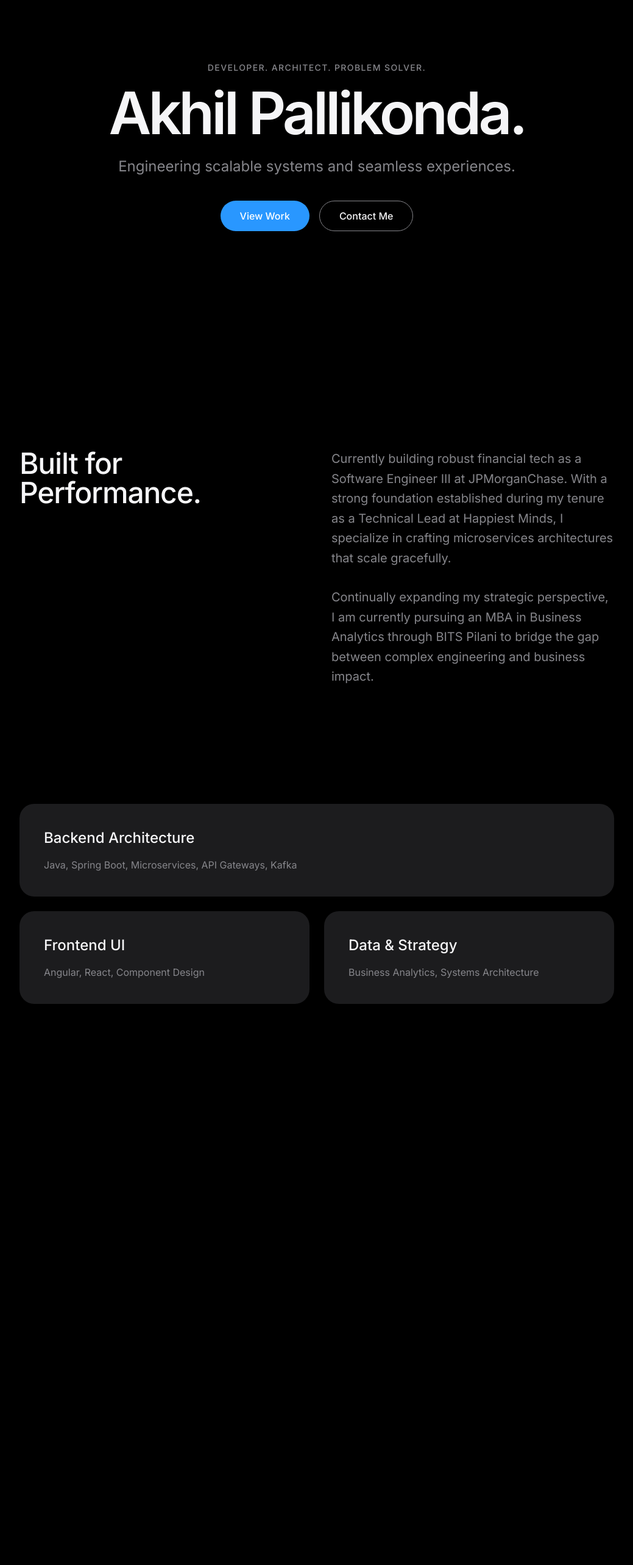
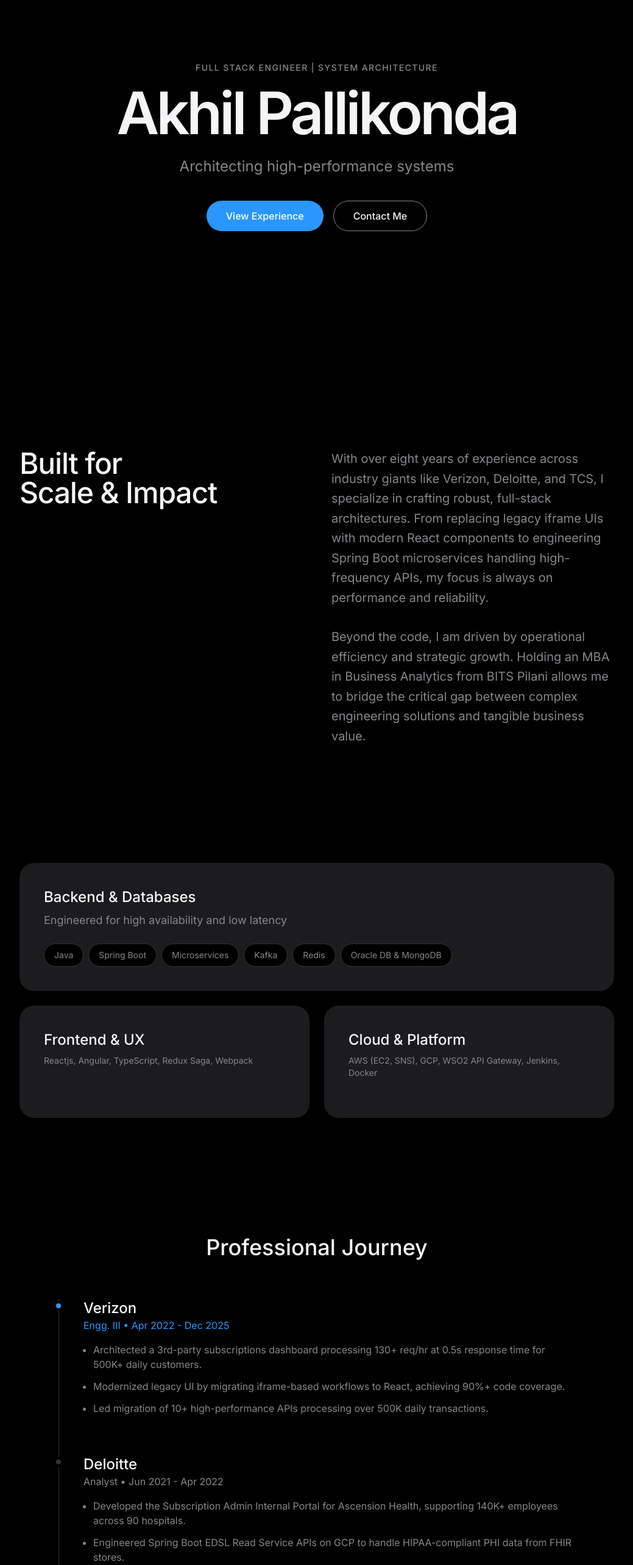
Before and after one commit to akhil-pallikonda/akhil-portfolio, an Angular app: page / in a window 1280 px wide. Shown: the part 160-2726 px from the top of the page at 61% size, without its empty margins (120-1159 px from the left). Before the commit the page ends 1902 px from the top, so only its background shows below. Built offline with nearby package versions, Linux system fonts and the light colour scheme.

Commit message:
Experience Journey

```diff
--- a/src/app/about/about.html
+++ b/src/app/about/about.html
@@ -1,18 +1,20 @@
 <section class="max-w-5xl mx-auto py-24 px-6 grid grid-cols-1 md:grid-cols-2 gap-12">
     <div>
         <h2 class="text-4xl md:text-5xl font-medium tracking-tight sticky top-24">
-            Built for<br>Performance.
+            Built for<br>Scale & Impact
         </h2>
     </div>
     <div class="space-y-8 text-xl text-appleMuted leading-relaxed">
         <p>
-            Currently building robust financial tech as a Software Engineer III at JPMorganChase. With a strong
-            foundation established during my tenure as a Technical Lead at Happiest Minds, I specialize in crafting
-            microservices architectures that scale gracefully.
+            With over eight years of experience across industry giants like Verizon, Deloitte, and TCS, I specialize in
+            crafting robust, full-stack architectures. From replacing legacy iframe UIs with modern React components to
+            engineering Spring Boot microservices handling high-frequency APIs, my focus is always on performance and
+            reliability.
         </p>
         <p>
-            Continually expanding my strategic perspective, I am currently pursuing an MBA in Business Analytics through
-            BITS Pilani to bridge the gap between complex engineering and business impact.
+            Beyond the code, I am driven by operational efficiency and strategic growth. Holding an MBA in Business
+            Analytics from BITS Pilani allows me to bridge the critical gap between complex engineering solutions and
+            tangible business value.
         </p>
     </div>
 </section>
--- a/src/app/app.html
+++ b/src/app/app.html
@@ -2,4 +2,5 @@
   <app-introduction />
   <app-about />
   <app-skills />
+  <app-experience />
 </main>
--- a/src/app/app.ts
+++ b/src/app/app.ts
@@ -2,16 +2,18 @@ import { Component } from '@angular/core';
 import { Introduction } from './introduction/introduction'; // Updated import
 import { About } from './about/about';
 import { Skills } from './skills/skills';
+import { Experience } from './experience/experience';
 
 @Component({
   selector: 'app-root',
   standalone: true,
-  imports: [Introduction, About, Skills], // Updated imports array
+  imports: [Introduction, About, Skills, Experience], // Updated imports array
   template: `
     <main class="min-h-screen bg-appleBlack">
       <app-introduction />  <app-about />
       <app-skills />
+      <app-experience />
     </main>
   `
 })
-export class App {}
+export class App { }
--- /dev/null
+++ b/src/app/experience/experience.html
@@ -0,0 +1,49 @@
+<section class="max-w-4xl mx-auto py-24 px-6">
+    <h2 class="text-4xl font-medium mb-16 text-center">Professional Journey</h2>
+
+    <div class="space-y-16 border-l border-[#333] ml-4 md:ml-0 md:pl-10 relative">
+
+        <div class="relative">
+            <div
+                class="absolute -left-[45px] md:-left-[49px] top-1 h-4 w-4 rounded-full bg-appleBlue border-4 border-appleBlack">
+            </div>
+            <h3 class="text-2xl font-medium text-appleText">Verizon</h3>
+            <p class="text-appleBlue mb-4">Engg. III • Apr 2022 - Dec 2025</p>
+            <ul class="text-appleMuted space-y-3 list-disc ml-4">
+                <li>Architected a 3rd-party subscriptions dashboard processing 130+ req/hr at 0.5s response time for
+                    500K+ daily customers.</li>
+                <li>Modernized legacy UI by migrating iframe-based workflows to React, achieving 90%+ code coverage.
+                </li>
+                <li>Led migration of 10+ high-performance APIs processing over 500K daily transactions.</li>
+            </ul>
+        </div>
+
+        <div class="relative">
+            <div
+                class="absolute -left-[45px] md:-left-[49px] top-1 h-4 w-4 rounded-full bg-[#333] border-4 border-appleBlack">
+            </div>
+            <h3 class="text-2xl font-medium text-appleText">Deloitte</h3>
+            <p class="text-appleMuted mb-4">Analyst • Jun 2021 - Apr 2022</p>
+            <ul class="text-appleMuted space-y-3 list-disc ml-4">
+                <li>Developed the Subscription Admin Internal Portal for Ascension Health, supporting 140K+ employees
+                    across 90 hospitals.</li>
+                <li>Engineered Spring Boot EDSL Read Service APIs on GCP to handle HIPAA-compliant PHI data from FHIR
+                    stores.</li>
+            </ul>
+        </div>
+
+        <div class="relative">
+            <div
+                class="absolute -left-[45px] md:-left-[49px] top-1 h-4 w-4 rounded-full bg-[#333] border-4 border-appleBlack">
+            </div>
+            <h3 class="text-2xl font-medium text-appleText">Tata Consultancy Services</h3>
+            <p class="text-appleMuted mb-4">System Engineer • Mar 2018 - Jun 2021</p>
+            <ul class="text-appleMuted space-y-3 list-disc ml-4">
+                <li>Built the RedApp Customer Feedback Service for Qantas Airways, empowering 1,500+ ground staff.</li>
+                <li>Implemented Optimum Wellness Plans workflow in Angular for Banfield Pet Hospital, supporting 3M+
+                    pets annually.</li>
+            </ul>
+        </div>
+
+    </div>
+</section>
--- /dev/null
+++ b/src/app/experience/experience.ts
@@ -0,0 +1,9 @@
+import { Component } from '@angular/core';
+
+@Component({
+  selector: 'app-experience',
+  imports: [],
+  templateUrl: './experience.html',
+  styleUrl: './experience.scss',
+})
+export class Experience {}
--- a/src/app/introduction/introduction.html
+++ b/src/app/introduction/introduction.html
@@ -1,20 +1,20 @@
 <section class="h-screen flex flex-col items-center justify-center text-center px-4">
     <p class="text-appleMuted text-sm font-medium tracking-[0.1em] uppercase mb-4">
-        Developer. Architect. Problem Solver.
+        Full Stack Engineer | System Architecture
     </p>
     <h1 class="text-7xl md:text-8xl font-semibold tracking-tighter mb-6">
-        Akhil Pallikonda.
+        Akhil Pallikonda
     </h1>
     <p class="text-appleMuted text-xl md:text-2xl max-w-2xl mb-10">
-        Engineering scalable systems and seamless experiences.
+        Architecting high-performance systems
     </p>
     <div class="flex gap-4">
         <button class="bg-appleBlue text-white px-8 py-3 rounded-full font-medium hover:opacity-90 transition">
-            View Work
+            View Experience
         </button>
-        <button
-            class="border border-appleMuted text-appleText px-8 py-3 rounded-full font-medium hover:bg-appleSurface transition">
+        <a href="mailto:pallikondaakhil9@gmail.com"
+            class="border border-appleMuted text-appleText px-8 py-3 rounded-full font-medium hover:bg-appleSurface transition inline-block">
             Contact Me
-        </button>
+        </a>
     </div>
 </section>
--- a/src/app/skills/skills.html
+++ b/src/app/skills/skills.html
@@ -1,16 +1,27 @@
 <section class="max-w-5xl mx-auto py-24 px-6">
     <div class="grid grid-cols-1 md:grid-cols-2 gap-6">
         <div class="bg-appleSurface p-10 rounded-[24px] md:col-span-2 hover:scale-[1.01] transition-transform">
-            <h3 class="text-2xl font-medium mb-4">Backend Architecture</h3>
-            <p class="text-appleMuted">Java, Spring Boot, Microservices, API Gateways, Kafka</p>
+            <h3 class="text-2xl font-medium text-appleText mb-2">Backend & Databases</h3>
+            <p class="text-appleMuted text-lg mb-6">Engineered for high availability and low latency</p>
+            <div class="flex flex-wrap gap-2 text-sm">
+                <span class="bg-black text-appleMuted px-4 py-2 rounded-full border border-[#333]">Java</span>
+                <span class="bg-black text-appleMuted px-4 py-2 rounded-full border border-[#333]">Spring Boot</span>
+                <span class="bg-black text-appleMuted px-4 py-2 rounded-full border border-[#333]">Microservices</span>
+                <span class="bg-black text-appleMuted px-4 py-2 rounded-full border border-[#333]">Kafka</span>
+                <span class="bg-black text-appleMuted px-4 py-2 rounded-full border border-[#333]">Redis</span>
+                <span class="bg-black text-appleMuted px-4 py-2 rounded-full border border-[#333]">Oracle DB &
+                    MongoDB</span>
+            </div>
         </div>
+
         <div class="bg-appleSurface p-10 rounded-[24px] hover:scale-[1.02] transition-transform">
-            <h3 class="text-2xl font-medium mb-4">Frontend UI</h3>
-            <p class="text-appleMuted">Angular, React, Component Design</p>
+            <h3 class="text-2xl font-medium text-appleText mb-2">Frontend & UX</h3>
+            <p class="text-appleMuted text-sm mb-6">Reactjs, Angular, TypeScript, Redux Saga, Webpack</p>
         </div>
+
         <div class="bg-appleSurface p-10 rounded-[24px] hover:scale-[1.02] transition-transform">
-            <h3 class="text-2xl font-medium mb-4">Data & Strategy</h3>
-            <p class="text-appleMuted">Business Analytics, Systems Architecture</p>
+            <h3 class="text-2xl font-medium text-appleText mb-2">Cloud & Platform</h3>
+            <p class="text-appleMuted text-sm mb-6">AWS (EC2, SNS), GCP, WSO2 API Gateway, Jenkins, Docker</p>
         </div>
     </div>
 </section>
```
Also changed, not shown: src/app/experience/experience.scss (added), 1 other file (tests, documents, lock files or other folders).
